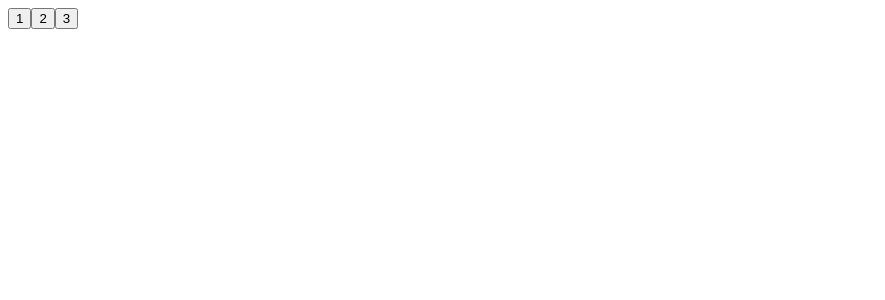
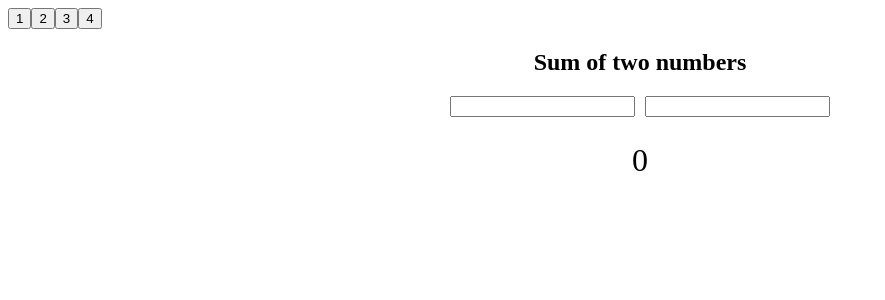
Before and after one commit to valentine909/train-with-rxjs, an Angular app: page /fourth in a window 1280 px wide. Before the commit this address led to /. Shown: the top 300 px of the page, without its empty margins (0-885 px from the left). Built offline with nearby package versions, Linux system fonts and the light colour scheme.

Commit message:
feat: add sum inputs

```diff
--- a/src/app/app.component.html
+++ b/src/app/app.component.html
@@ -1,4 +1,5 @@
 <button routerLink="/first">1</button>
 <button routerLink="/second">2</button>
 <button routerLink="/third">3</button>
+<button routerLink="/fourth">4</button>
 <router-outlet></router-outlet>
--- a/src/app/app.module.ts
+++ b/src/app/app.module.ts
@@ -7,6 +7,7 @@ import { HttpClientModule } from '@angular/common/http';
 import { SecondPageComponent } from './pages/second-page/second-page.component';
 import { RouterModule, Routes } from '@angular/router';
 import { ThirdPageComponent } from './pages/third-page/third-page.component';
+import { FourthPageComponent } from './pages/fourth-page/fourth-page.component';
 
 const routes: Routes = [
   { path: 'first', component: MainPageComponent },
@@ -18,6 +19,10 @@ const routes: Routes = [
     path: 'third',
     component: ThirdPageComponent,
   },
+  {
+    path: 'fourth',
+    component: FourthPageComponent,
+  },
 ];
 
 @NgModule({
@@ -26,6 +31,7 @@ const routes: Routes = [
     MainPageComponent,
     SecondPageComponent,
     ThirdPageComponent,
+    FourthPageComponent,
   ],
   imports: [BrowserModule, HttpClientModule, RouterModule.forRoot(routes)],
   exports: [RouterModule],
--- /dev/null
+++ b/src/app/pages/fourth-page/fourth-page.component.css
@@ -0,0 +1,16 @@
+:host {
+  display: flex;
+  flex-direction: column;
+  justify-content: center;
+  align-items: center;
+}
+
+.container {
+  display: flex;
+  gap: 10px;
+}
+
+.result {
+  font-size: 32px;
+  margin-top: 25px;
+}
--- /dev/null
+++ b/src/app/pages/fourth-page/fourth-page.component.html
@@ -0,0 +1,6 @@
+<h2>Sum of two numbers</h2>
+<div class="container">
+  <input #first type="number">
+  <input #second type="number">
+</div>
+<div class="result">{{ result }}</div>
--- /dev/null
+++ b/src/app/pages/fourth-page/fourth-page.component.ts
@@ -0,0 +1,33 @@
+import { AfterViewInit, Component, ElementRef, ViewChild } from '@angular/core';
+import { combineLatestWith, filter, fromEvent, map } from 'rxjs';
+
+@Component({
+  selector: 'app-fourth-page',
+  templateUrl: './fourth-page.component.html',
+  styleUrls: ['./fourth-page.component.css'],
+})
+export class FourthPageComponent implements AfterViewInit {
+  result: number = 0;
+  @ViewChild('first') first!: ElementRef<HTMLInputElement>;
+  @ViewChild('second') second!: ElementRef<HTMLInputElement>;
+
+  ngAfterViewInit(): void {
+    this.streamFromElement(this.first.nativeElement)
+      .pipe(
+        combineLatestWith(this.streamFromElement(this.second.nativeElement)),
+        map(([one, two]) => {
+          this.result = one + two;
+        })
+      )
+      .subscribe();
+  }
+
+  streamFromElement(elem: HTMLElement) {
+    return fromEvent<KeyboardEvent>(elem, 'input').pipe(
+      map((event: KeyboardEvent) => {
+        return (event.target as HTMLInputElement).valueAsNumber;
+      }),
+      filter((value) => !isNaN(value))
+    );
+  }
+}
```
Also changed, not shown: 1 other file (tests, documents, lock files or other folders).
